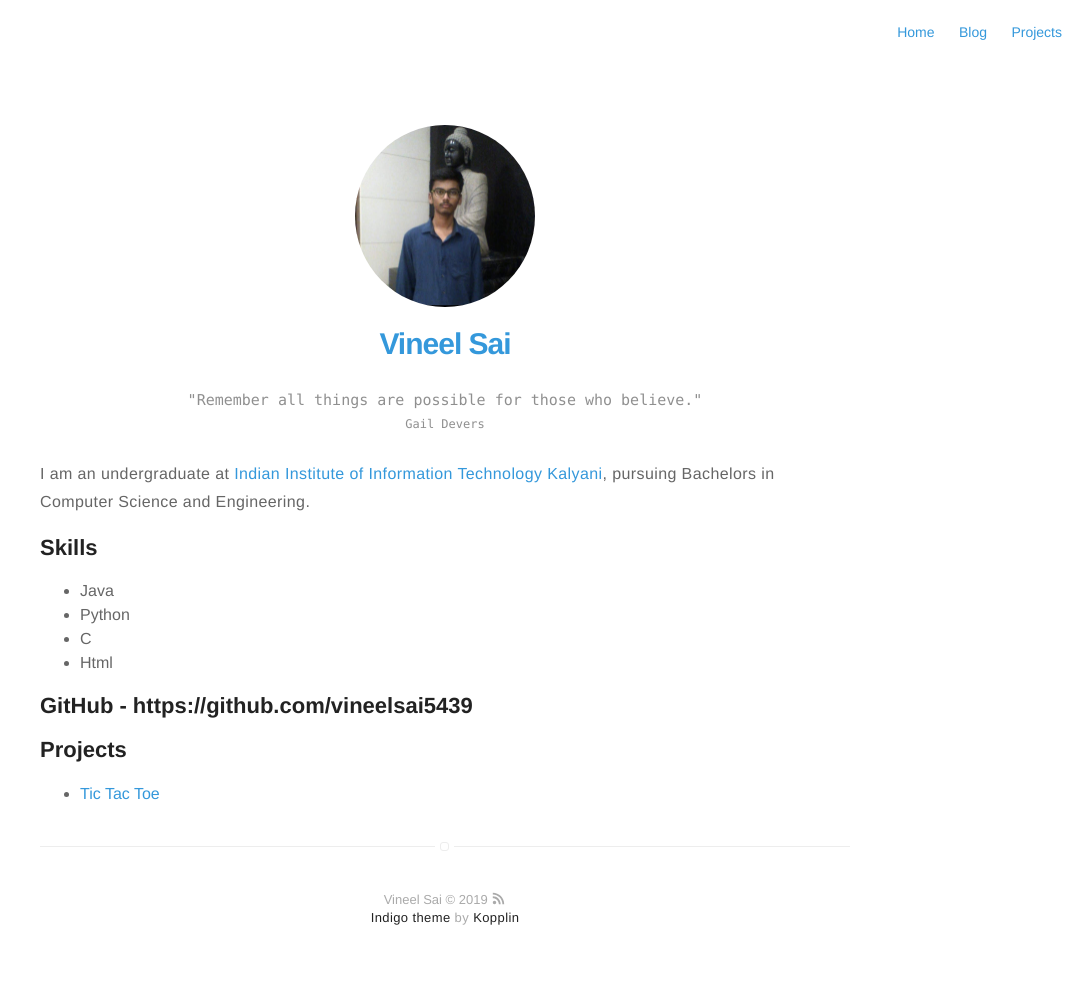
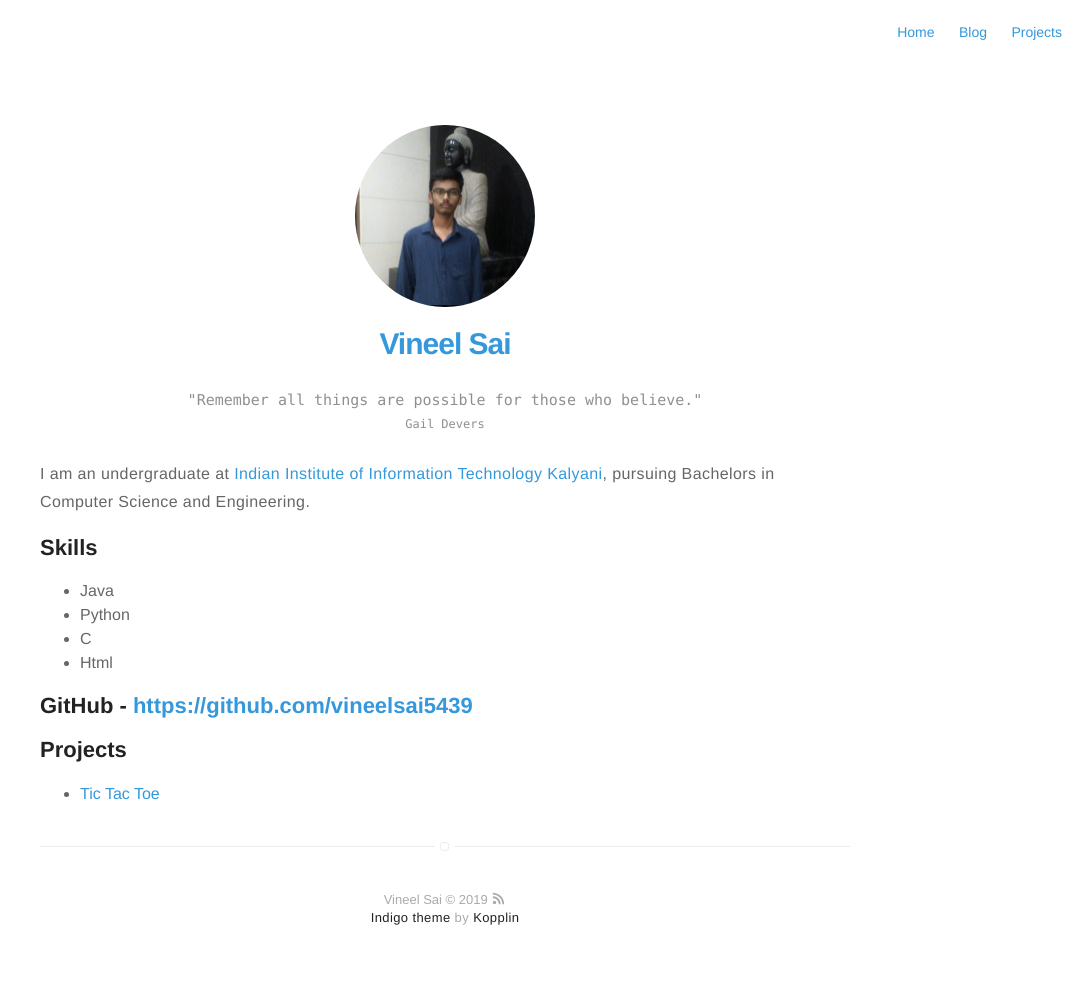
Before and after one commit to VSArchive/Portfolio-Archive-1, a Jekyll site: the page built from about.md, in a window 1280 px wide. Shown: the whole page, without its empty margins (195-1280 px from the left). Built offline with Jekyll 4.4.1, drawn with Linux system fonts in a browser that asks for light colours; part of the change alters nothing that is shown.

```diff
--- a/about.md
+++ b/about.md
@@ -22,11 +22,11 @@ layout: page
 
 </ul>
 
-<h2>GitHub - https://github.com/vineelsai5439 </h2>
+<h2>GitHub - <a href="https://github.com/vineelsai5439/">https://github.com/vineelsai5439</a> </h2>
 
 <h2>Projects</h2>
 
 <ul>
-	<li><a href="https://github.com/Tic-Tac-Toe">Tic Tac Toe</a></li>
+	<li><a href="https://github.com/vineelsai5439/Tic-Tac-Toe">Tic Tac Toe</a></li>
 
 </ul>
```
